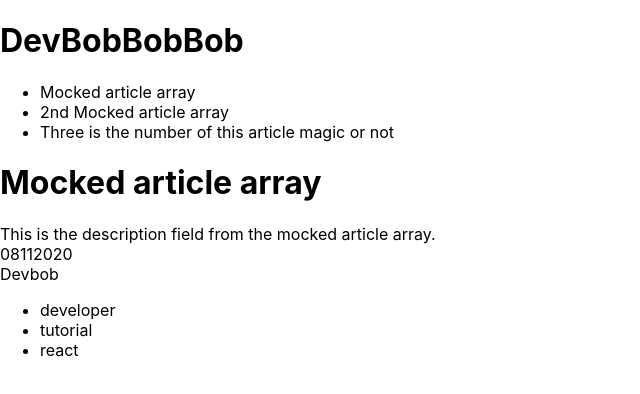
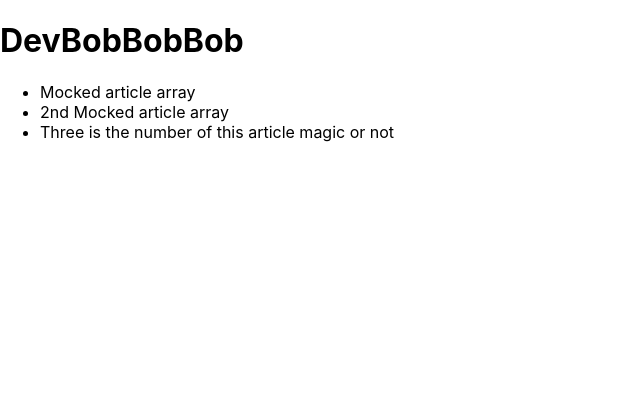
Before and after one commit to 789ni812/DevBobbobbob, a React (Create React App) app in the folder devbobbobbob/devbobbobbob/: page /article/1 in a window 1280 px wide. Shown: the top 394 px of the page, without its empty margins (0-640 px from the left). Built offline with nearby package versions, Linux system fonts and the light colour scheme.

Commit message:
stop article component rendering by default in Articles component

```diff
--- a/devbobbobbob/devbobbobbob/src/components/Articles/Articles.js
+++ b/devbobbobbob/devbobbobbob/src/components/Articles/Articles.js
@@ -1,6 +1,5 @@
 import React from 'react';
 import { articlesArray } from './mockedArticleArray';
-import Article from './Article';
 import ArticleNavigation from './ArticleNavigation';
 function Articles()  {
 
@@ -10,7 +9,7 @@ return(
     <ArticleNavigation articles={articlesArray} />
     </div>
 
-    <Article article = {articlesArray[0]}/>
+
 </div>
 )
 }
```
Also changed, not shown: 1 other file (tests, documents, lock files or other folders).
